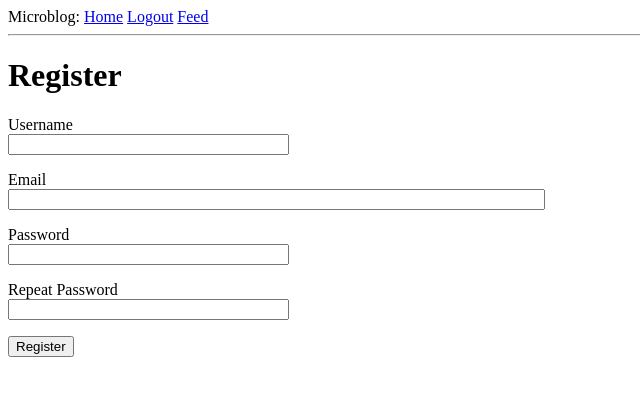
After one commit to XtraordinaryXTD/Coding-Stuff, a Flask app: page /register in a window 1280 px wide. The commit adds this page. Shown: the top 396 px of the page, without its empty margins (0-640 px from the left). Run offline with Flask 2, Linux system fonts and the light colour scheme.

Commit message:
User Login

```diff
--- a/app/__init__.py
+++ b/app/__init__.py
@@ -1,4 +1,5 @@
 from flask import Flask
+from flask_login import LoginManager
 from config import Config
 from flask_sqlalchemy import SQLAlchemy
 from flask_migrate import Migrate
@@ -8,7 +9,7 @@ app = Flask(__name__)
 app.config.from_object(Config)
 db = SQLAlchemy(app)
 migrate = Migrate(app, db)
-
-
+login = LoginManager(app)
+login.login_view = 'login'
 
 from app import routes, models
--- a/app/forms.py
+++ b/app/forms.py
@@ -1,9 +1,29 @@
 from flask_wtf import FlaskForm
 from wtforms import StringField, PasswordField, BooleanField, SubmitField
-from wtforms.validators import DataRequired
+from wtforms.validators import DataRequired, ValidationError, Email, EqualTo
+from app.models import User
 
 class LoginForum(FlaskForm):
     username = StringField('Username', validators=[DataRequired()])
     password = PasswordField('Password', validators=[DataRequired()])
     remember_me = BooleanField('Remember Me')
     submit = SubmitField('Sign In')
+
+
+class RegistrationForm(FlaskForm):
+    username = StringField('Username', validators=[DataRequired()])
+    email = StringField('Email', validators=[DataRequired(), Email()])
+    password = PasswordField('Password', validators=[DataRequired()])
+    password2 = PasswordField(
+        'Repeat Password', validators=[DataRequired(), EqualTo('password')])
+    submit = SubmitField('Register')
+
+    def validate_username(self, username):
+        user = User.query.filter_by(username=username.data).first()
+        if user is not None:
+            raise ValidationError('Please use a different username.')
+
+    def validate_email(self, email):
+        user = User.query.filter_by(email=email.data).first()
+        if user is not None:
+            raise ValidationError('Please use a different e-mail adress.')
--- a/app/routes.py
+++ b/app/routes.py
@@ -1,12 +1,15 @@
-from app import app
-from flask import render_template, flash, redirect, url_for
-from app.forms import LoginForum
+from app import app, db
+from flask import render_template, flash, redirect, url_for, request
+from app.forms import LoginForum, RegistrationForm
+from flask_login import current_user, login_user, logout_user, login_required
+from app.models import User
+from werkzeug.urls import url_parse
 
 
 @app.route('/')
 @app.route('/index')
+@login_required
 def index():
-    user = {'username': 'Darko'}
     posts = [
         {
             'Author' : {'username': 'Gwyn'},
@@ -21,7 +24,7 @@ def index():
             'body' : 'Mglrmglmglmgl!'
         },
     ]
-    return render_template('index.html', title="Home", user=user, posts=posts)
+    return render_template('index.html', title="Home", posts=posts)
 
 
 @app.route('/feed')
@@ -30,8 +33,38 @@ def feed():
 
 @app.route('/login', methods=['GET', 'POST'])
 def login():
+    if current_user.is_authenticated:
+        return redirect(url_for('index'))
     form = LoginForum()
     if form.validate_on_submit():
-        flash('Login requested for user {}, remember_me={}'.format(form.username.data, form.remember_me.data))
-        return redirect('/index')
+        user = User.query.filter_by(username=form.username.data).first()
+        if user is None or not user.check_password(form.password.data):
+            flash('Invalid username or password')
+            return redirect(url_for('login'))
+        login_user(user, remember= form.remember_me.data)
+        next_page = request.args.get('next')
+        if not next_page or url_parse(next_page).netloc != '':
+            next_page = url_for('index')
+        return redirect(next_page)
     return render_template('login.html', title='Sign In', form=form)
+
+
+@app.route('/logout')
+def logout():
+    logout_user()
+    return redirect(url_for('index'))
+
+
+@app.route('/register', methods=['GET', 'POST'])
+def register():
+    if current_user.is_authenticated:
+        return redirect(url_for('index'))
+    form = RegistrationForm()
+    if form.validate_on_submit():
+        user = User(username = form.username.data, email=form.email.data)
+        user.set_password(form.password.data)
+        db.session.add(user)
+        db.session.commit()
+        flash('Congratulations, you are now a registered user!!!')
+        return redirect(url_for('login'))
+    return render_template('register.html', title='Register', form=form)
--- a/app/templates/base.html
+++ b/app/templates/base.html
@@ -11,8 +11,12 @@
         <div>
             Microblog:
             <a href="{{ url_for('index') }}">Home</a>
+            {% if current_user.is_anonymus %}
             <a href="{{ url_for('login') }}">Login</a>
+            {% else %}
+            <a href="{{ url_for('logout') }}">Logout</a>
             <a href="{{ url_for('feed') }}">Feed</a>
+            {% endif %}
         </div>
         <hr>
         {% with messages = get_flashed_messages() %}
--- a/app/templates/index.html
+++ b/app/templates/index.html
@@ -1,7 +1,7 @@
 {% extends "base.html" %}
 
 {% block content %}
-    <h1>Hi, {{ user.username }}!</h1>
+    <h1>Hi, {{ current_user.username }}!</h1>
     {% for post in posts %}
     <div><p>{{ post.Author.username }} says: <b>{{ post.body }}</b></p></div>
     {% endfor %}
--- a/app/templates/login.html
+++ b/app/templates/login.html
@@ -21,4 +21,5 @@
         <p> {{form.remember_me() }} {{ form.remember_me.label }}</p>
         <p> {{form.submit() }}</p>
     </form>
+    <p>New User? <a href="{{ url_for('register') }}">Click to Register!</a></p>
 {% endblock %}
--- /dev/null
+++ b/app/templates/register.html
@@ -0,0 +1,37 @@
+{% extends "base.html" %}
+
+{% block content %}
+    <h1>Register</h1>
+    <form action="" method="post">
+        {{ form.hidden_tag() }}
+        <p>
+            {{ form.username.label }}<br>
+            {{ form.username(size=32) }}<br>
+            {% for error in form.username.errors %}
+            <span style="color: red;">[{{ error }}]</span>
+            {% endfor %}
+        </p>
+        <p>
+            {{ form.email.label }}<br>
+            {{ form.email(size=64) }}<br>
+            {% for error in form.email.errors %}
+            <span style="color: red;">[{{ error }}]</span>
+            {% endfor %}
+        </p>
+        <p>
+            {{ form.password.label }}<br>
+            {{ form.password(size=32) }}<br>
+            {% for error in form.password.errors %}
+            <span style="color: red;">[{{ error }}]</span>
+            {% endfor %}
+        </p>
+        <p>
+            {{ form.password2.label }}<br>
+            {{ form.password2(size=32) }}<br>
+            {% for error in form.password2.errors %}
+            <span style="color: red;">[{{ error }}]</span>
+            {% endfor %}
+        </p>
+        <p>{{ form.submit() }}</p>
+    </form>
+{% endblock %}
```
Also changed, not shown: app/models.py (+14 -2 lines), app.db.
